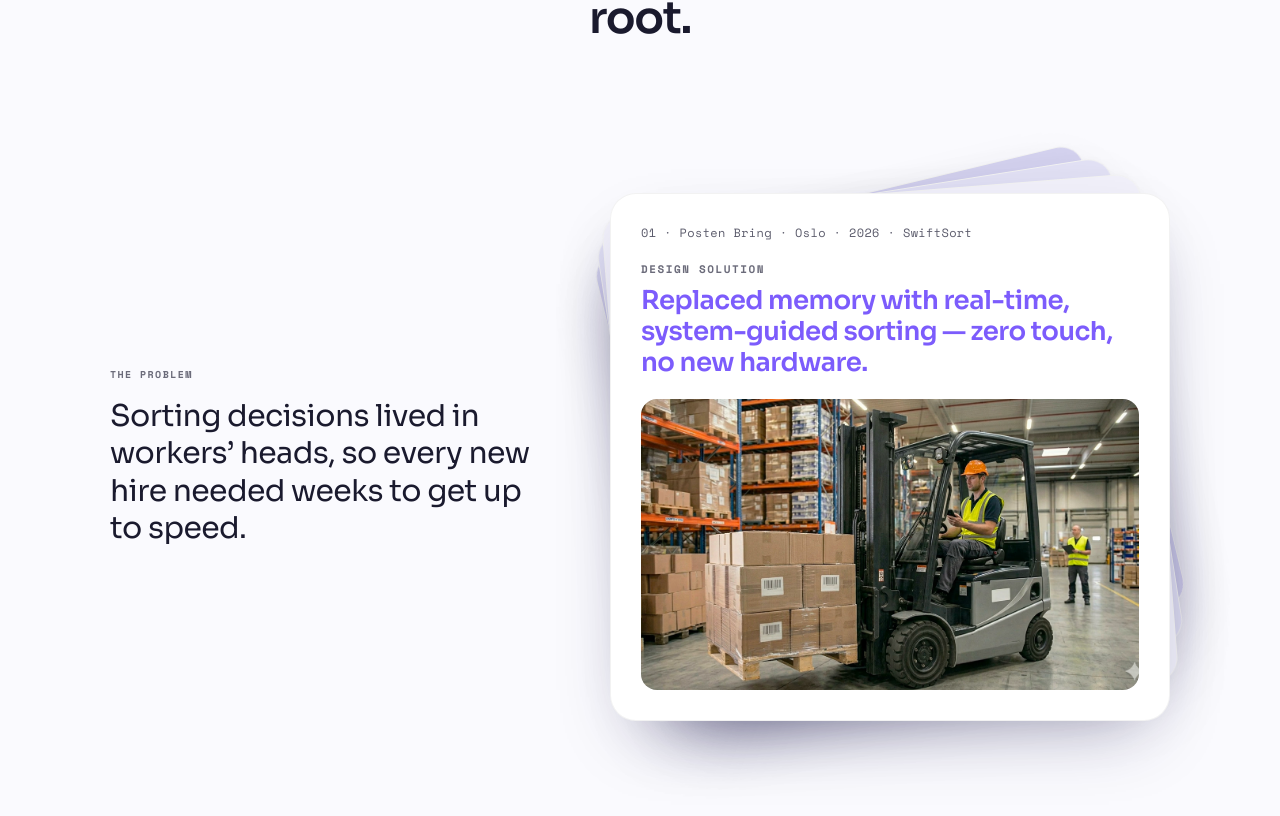
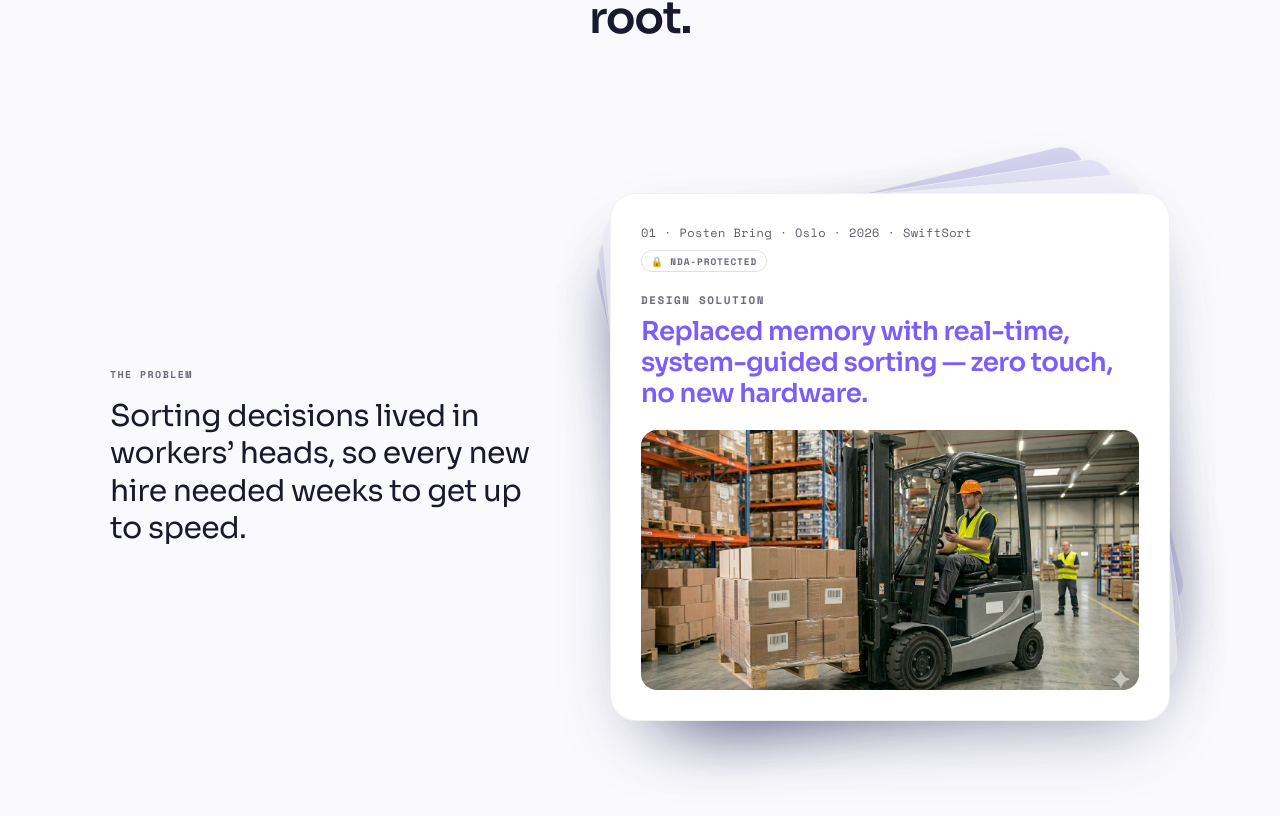
Before and after one commit to ykshettydesign/YKShetty-portfolio, a React (Vite) app: page / in a window 1280 px wide. Shown: the part 3186-4002 px from the top of the page. Built offline with nearby package versions, Linux system fonts and the light colour scheme.

Commit message:
Update CaseStack.jsx

```diff
--- a/src/components/CaseStack.jsx
+++ b/src/components/CaseStack.jsx
@@ -1,7 +1,27 @@
 import React, { useRef, useState } from 'react'
 import { caseStudies } from '../data/content'
+import { isProtected } from '../case-studies/access'
 import { Link } from '../router'
 import { useCaseDeck } from '../hooks/useCaseDeck'
+
+/** Small "client-confidential" badge shown on gated case-study cards, so the
+ *  password gate reads as intentional (and signals NDA respect) before a click. */
+const lockBadgeStyle = {
+  display: 'inline-flex',
+  alignItems: 'center',
+  gap: 5,
+  marginTop: 9,
+  fontFamily: 'var(--font-mono)',
+  fontSize: 9.5,
+  fontWeight: 700,
+  letterSpacing: '0.09em',
+  textTransform: 'uppercase',
+  color: 'var(--text-tertiary)',
+  border: '1px solid var(--border-strong)',
+  borderRadius: 100,
+  padding: '3px 9px',
+  width: 'fit-content',
+}
 
 /** Placeholder cover gradients, used for cards without a real cover image so
  *  every card carries an image band. Picked by card index. */
@@ -64,6 +84,9 @@ export default function CaseStack() {
                     aria-label={`Read case study: ${c.card}`}
                   >
                     <div className="deck__meta">{c.metaLong || c.meta}</div>
+                    {isProtected(c.id) && (
+                      <div style={lockBadgeStyle}>🔒 NDA-protected</div>
+                    )}
                     <div className="deck__label">Design solution</div>
                     <p className="deck__solution-headline">{c.solution}</p>
                     <div
```
